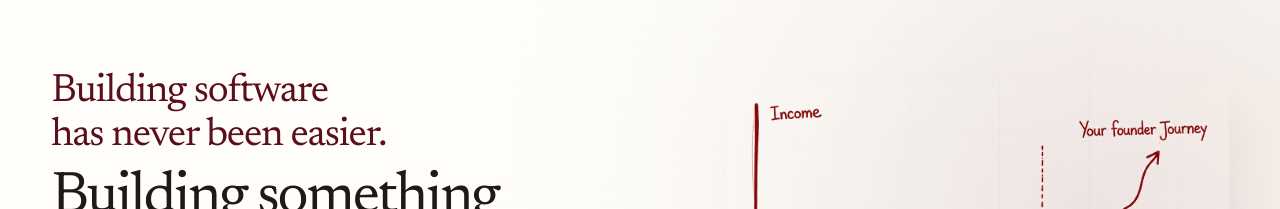
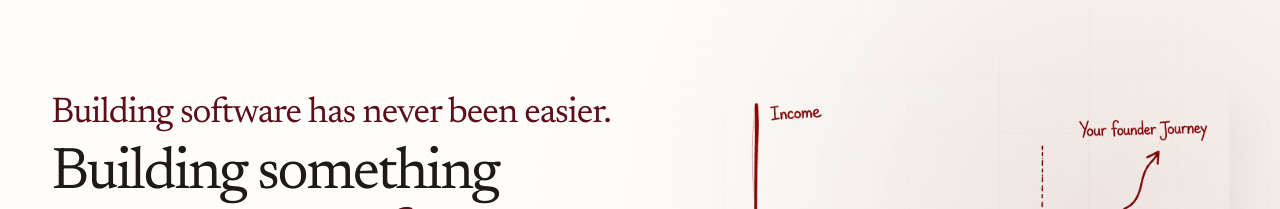
Before and after one commit to bayes-institute/bayes_institute, a Next.js app in the folder web/: page / in a window 1280 px wide. Shown: the part 136-345 px from the top of the page. Built offline with nearby package versions, Linux system fonts and the light colour scheme; no server answers.

Commit message:
style(web): slightly reduce font size of lead hero title

```diff
--- a/web/app/globals.css
+++ b/web/app/globals.css
@@ -619,7 +619,7 @@ button {
   @apply block;
   margin-bottom: clamp(0.5rem, 1.2vh, 0.9rem);
   color: var(--burgundy-600);
-  font-size: clamp(1.85rem, 3.1vw, 3.3rem);
+  font-size: clamp(1.7rem, 2.8vw, 3.0rem);
   font-weight: 400;
   letter-spacing: -0.03em;
   line-height: 1.12;
```
